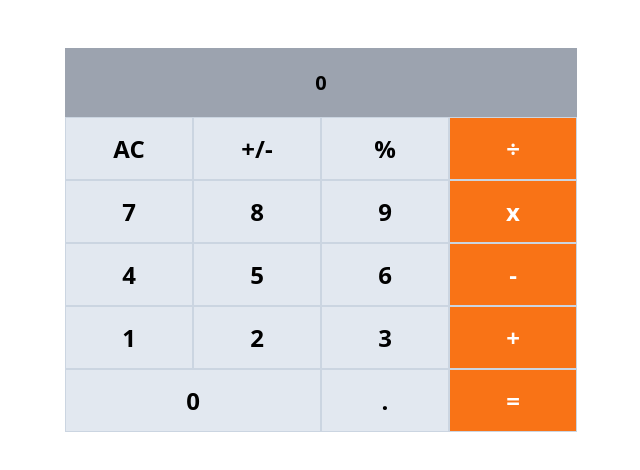
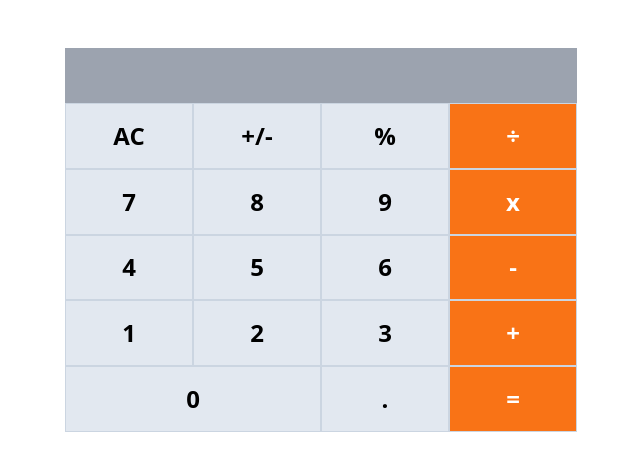
Before and after one commit to gasangw/React-series, a React (Vite) app: page / in a window 1280 px wide. Shown: the top 470 px of the page, without its empty margins (319-959 px from the left). Built offline with nearby package versions, Linux system fonts and the light colour scheme.

Commit message:
Solve the calculator functionality

```diff
--- a/src/components/Calculator.jsx
+++ b/src/components/Calculator.jsx
@@ -15,6 +15,7 @@ function isNumber(item) {
    */
   export default function calculate(obj, buttonName) {
     if (buttonName === 'AC') {
+        // return an empty an empty object
       return {
         total: null,
         next: null,
@@ -66,7 +67,7 @@ function isNumber(item) {
     }
 
     if (buttonName === '=') {
-      if (obj.next && obj.operation) {
+      if (obj.next && obj.operate) {
         return {
           total: operate(obj.total, obj.next, obj.operate),
           next: null,
--- a/src/components/CalculatorLayout.jsx
+++ b/src/components/CalculatorLayout.jsx
@@ -1,14 +1,16 @@
 import React, {useState} from 'react'
+import calculate from './Calculator'
 
 function CalculatorLayout() {
     const [count, setCount] = useState(0)
     const clickHandler = (e)=>{
       const buttonName = e.target.value
+      setCount((prevState) => calculate(prevState, buttonName))
     }
   return (
     <div className='grid mt-12'>
        <div className='grid bg-slate-200 mx-auto w-2/5 h-96'>
-          <button className='text-xl font-semibold bg-gray-400 py-2'>0</button>
+          <button className='text-xl font-semibold bg-gray-400 py-2'>{count.total}{count.operate}{count.next}</button>
           <div className='grid grid-cols-4'>
           <input
                 type="button"
```
